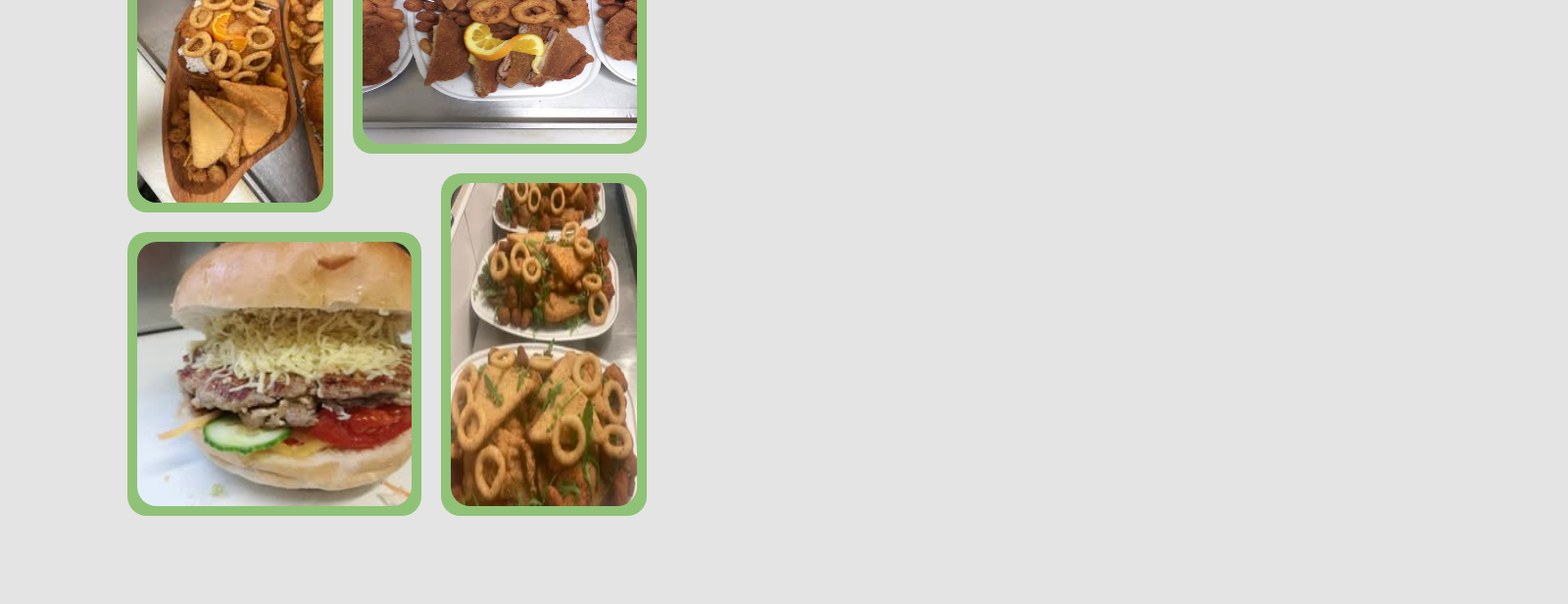
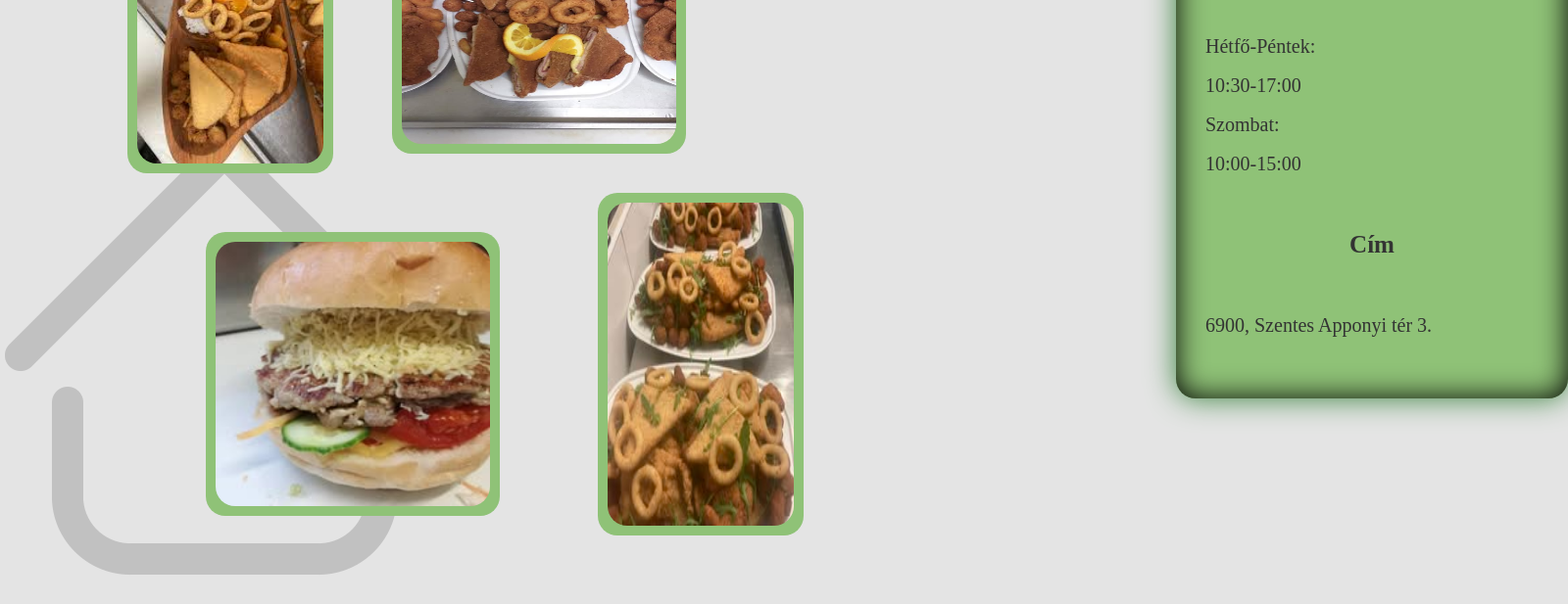
Before and after one commit to Lilo-ka/FEV, a plain HTML site: page fogdEsvidd/index.html in a window 1280 px wide. Shown: the part 321-938 px from the top of the page at 98% size, 1600 px wide, since content can reach past the window. Before the commit the page ends 848 px from the top, so only its background shows below. Drawn offline with Linux system fonts and the light colour scheme.

Commit message:
főoldal
E.T. hazatelefonál

```diff
--- a/fogdEsvidd/index.css
+++ b/fogdEsvidd/index.css
@@ -4,7 +4,7 @@
   background-color: rgb(143, 194, 119);
   position: relative;
   left: 130px;
-  top: 150px;
+  top: 110px;
   border-radius: 20px;
 }
 .kep-1 {
@@ -21,7 +21,7 @@
   width: 300px;
   background-color: rgb(143, 194, 119);
   position: relative;
-  left: 150px;
+  left: 190px;
   top: 150px;
   border-radius: 20px;
 }
@@ -41,7 +41,7 @@
   width: 300px;
   background-color: rgb(143, 194, 119);
   position: relative;
-  right: 380px;
+  right: 300px;
   top: 500px;
   border-radius: 20px;
 }
@@ -60,8 +60,8 @@
   width: 210px;
   background-color: rgb(143, 194, 119);
   position: relative;
-  right: 360px;
-  top: 440px;
+  right: 200px;
+  top: 460px;
   border-radius: 20px;
 }
 .kep-4{
@@ -76,3 +76,61 @@
 .kepek-divje {
   display: flex;
 }
+
+.Nyitvatartas {
+  background-color: rgb(143, 194, 119);
+  text-align: left;
+  width: 400px;
+  height: 500px;
+  top: -210px;
+  left: 1200px;
+  position: relative;
+  border-radius: 20px;
+  box-shadow: rgb(59, 133, 63) 0px 0px 30px;
+  color: #333;
+  line-height: 3;
+}
+
+.Nyitvatartas::after {
+  content: "";
+  position: absolute;
+  box-shadow: inset black 0px 0px 30px;
+  border-radius: 20px;
+  width: 100%;
+  height: 100%;
+  top: 0;
+  left: 0;
+}
+
+.nyitvt_hl{
+  text-align: center;
+  font-size: 30px;
+  font-weight: bold;
+}
+
+.nyitvt_cm{
+  text-align: center;
+  font-size: 25px;
+  font-weight: bold;
+}
+
+.nyitvt_adat{
+  font-size: 20px;
+  margin-left: 20px;
+
+}
+
+.nyitvt_szoveg{
+  margin-left: 30px;
+  display: flex;
+  flex-wrap: wrap;
+  flex-direction: column;
+  line-height: 2;
+  font-size: 20px;
+}
+
+.hatter_kep{
+  position: absolute;
+  top: 450px;
+  opacity: 15%;
+}
--- a/fogdEsvidd/index.html
+++ b/fogdEsvidd/index.html
@@ -50,6 +50,7 @@
       </ul>
     </nav>
 
+    <div class="hatter_kep"><img src="./kepek/home.png" alt=""> </div>
     <div class="kepek-divje">
       <div class="kepek-hatulja-1">
         <img class="kep-1" src="./kepek/images.jpg" alt="" />
@@ -65,6 +66,20 @@
       </div>
     </div>
 
+    <div class="Nyitvatartas">
+        <p class="nyitvt_hl">Nyitvatartás</p>
+          <div class="nyitvt_szoveg">
+           <span> Hétfő-Péntek:</span>
+            <span>10:30-17:00</span>
+            <span>Szombat:</span>
+            <span>10:00-15:00</span>
+            </div>
+       <p class="nyitvt_cm">Cím</p>
+       <span class="nyitvt_szoveg">6900, Szentes Apponyi tér 3.</span>
+
+    </div>
+
+
     <!-- <img src="./kepek/home.png" alt="" id="home"> -->
     <!-- <img src="./kepek/index.png" alt="" id="indexPNG"> -->
   </body>
```
